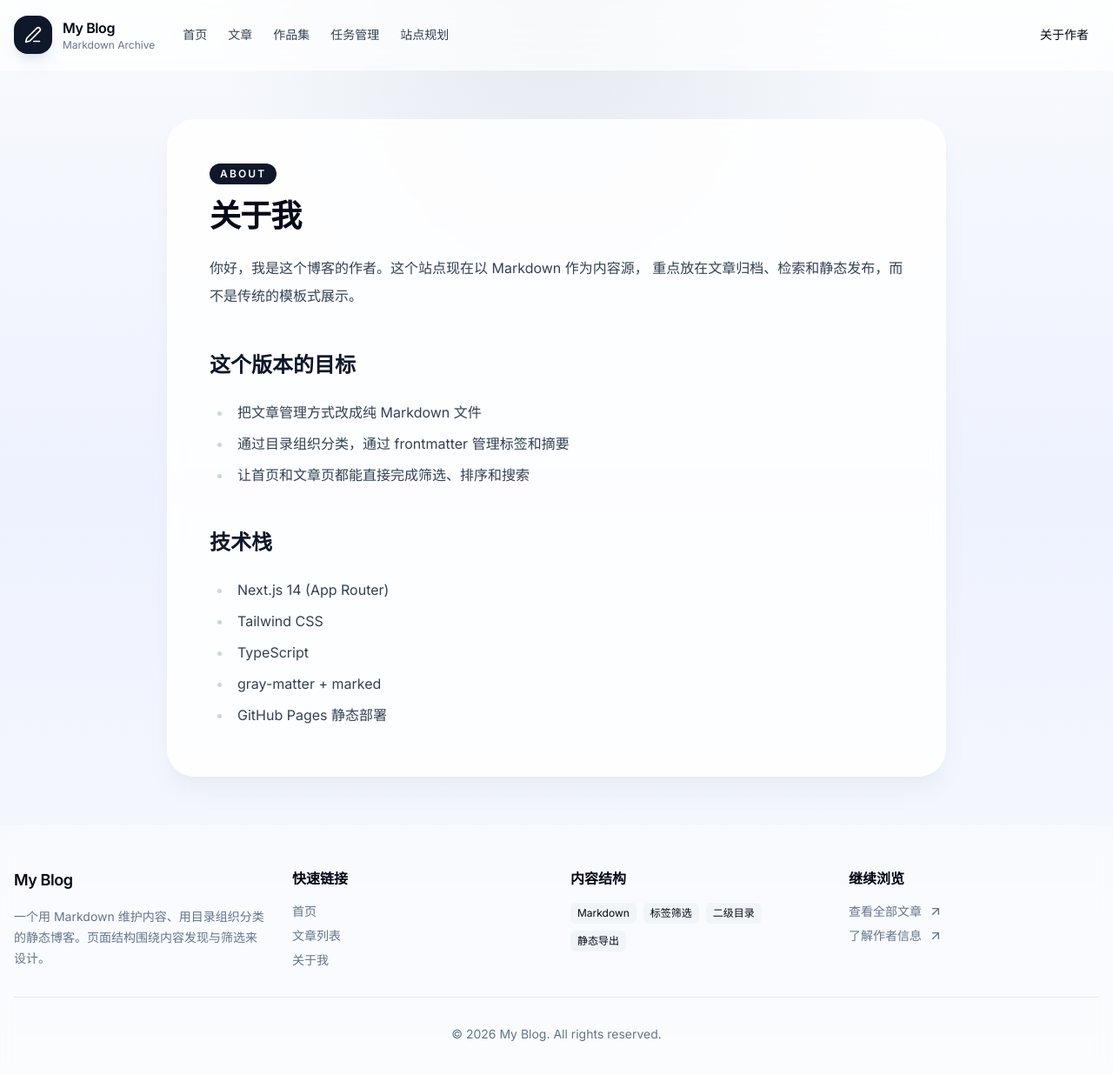
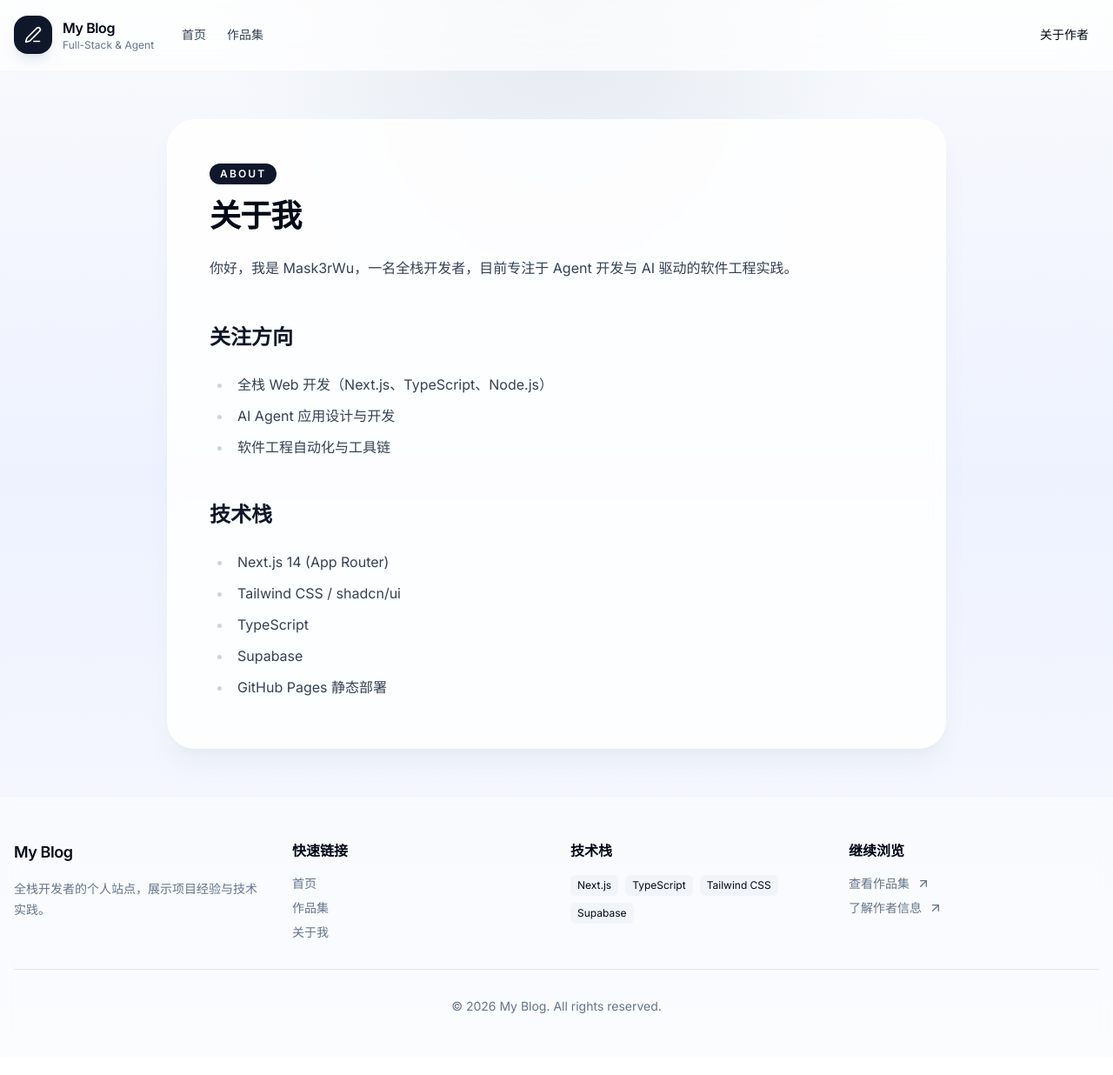
Before and after one commit to Mask3rWu/myBlog, a Next.js app: page /about in a window 1280 px wide. Shown: the top 1236 px of the page at 87% size. After the commit the page ends 1215 px from the top, so only its background shows below. Built offline with nearby package versions, Linux system fonts and the light colour scheme.

Commit message:
refactor(site): 站点定位调整为全栈开发&Agent方向，简化导航结构

```diff
--- a/src/app/about/page.tsx
+++ b/src/app/about/page.tsx
@@ -8,21 +8,20 @@ export default function About() {
         <h1 className="mb-6 text-4xl font-bold tracking-tight">关于我</h1>
         <div className="prose prose-slate max-w-none prose-p:leading-8">
           <p>
-            你好，我是这个博客的作者。这个站点现在以 Markdown 作为内容源，
-            重点放在文章归档、检索和静态发布，而不是传统的模板式展示。
+            你好，我是 Mask3rWu，一名全栈开发者，目前专注于 Agent 开发与 AI 驱动的软件工程实践。
           </p>
-          <h2>这个版本的目标</h2>
+          <h2>关注方向</h2>
           <ul>
-            <li>把文章管理方式改成纯 Markdown 文件</li>
-            <li>通过目录组织分类，通过 frontmatter 管理标签和摘要</li>
-            <li>让首页和文章页都能直接完成筛选、排序和搜索</li>
+            <li>全栈 Web 开发（Next.js、TypeScript、Node.js）</li>
+            <li>AI Agent 应用设计与开发</li>
+            <li>软件工程自动化与工具链</li>
           </ul>
           <h2>技术栈</h2>
           <ul>
             <li>Next.js 14 (App Router)</li>
-            <li>Tailwind CSS</li>
+            <li>Tailwind CSS / shadcn/ui</li>
             <li>TypeScript</li>
-            <li>gray-matter + marked</li>
+            <li>Supabase</li>
             <li>GitHub Pages 静态部署</li>
           </ul>
         </div>
--- a/src/components/author-card.tsx
+++ b/src/components/author-card.tsx
@@ -14,13 +14,9 @@ export default function AuthorCard({ className = '' }: AuthorCardProps) {
         </div>
         <div>
           <p className="text-2xl font-semibold tracking-tight">Mask3rWu</p>
-          <p className="text-sm text-muted-foreground">Agent Developer</p>
+          <p className="text-sm text-muted-foreground">Full-Stack & Agent Developer</p>
         </div>
       </div>
-
-      <p className="rounded-2xl bg-slate-50 px-4 py-3 text-sm leading-7 text-slate-600">
-        喜欢把内容系统、前端体验和静态部署整理成清晰可维护的结构。这个博客主要记录工程实践、技术观察和还算靠谱的折腾结果。
-      </p>
 
       <div className="mt-6 space-y-3 text-sm text-slate-600">
         <div className="flex items-center gap-3 rounded-2xl border border-slate-100 bg-slate-50 px-4 py-3">
@@ -53,12 +49,13 @@ export default function AuthorCard({ className = '' }: AuthorCardProps) {
             <ArrowUpRight className="h-4 w-4 text-slate-400" />
           </a>
         </div>
+
       </div>
 
       <div className="mt-6 border-t border-slate-100 pt-5">
-        <p className="text-sm font-medium text-slate-700">当前站点</p>
+        {/* <p className="text-sm font-medium text-slate-700">当前站点</p> */}
         <p className="mt-2 text-sm leading-7 text-muted-foreground">
-          Markdown 驱动内容，按目录组织文章，文章页支持筛选、排序和搜索。
+          专注全栈开发与 AI Agent 应用，探索软件工程的自动化实践。
         </p>
       </div>
     </div>
--- a/src/components/footer.tsx
+++ b/src/components/footer.tsx
@@ -9,7 +9,7 @@ export function Footer() {
           <div className="space-y-4">
             <h3 className="text-lg font-semibold tracking-tight">My Blog</h3>
             <p className="text-sm leading-6 text-muted-foreground">
-              一个用 Markdown 维护内容、用目录组织分类的静态博客。页面结构围绕内容发现与筛选来设计。
+              全栈开发者的个人站点，展示项目经验与技术实践。
             </p>
           </div>
           <div>
@@ -21,8 +21,8 @@ export function Footer() {
                 </Link>
               </li>
               <li>
-                <Link href="/posts" className="hover:text-primary transition-colors">
-                  文章列表
+                <Link href="/portfolio" className="hover:text-primary transition-colors">
+                  作品集
                 </Link>
               </li>
               <li>
@@ -33,22 +33,22 @@ export function Footer() {
             </ul>
           </div>
           <div>
-            <h4 className="font-semibold mb-4">内容结构</h4>
+            <h4 className="font-semibold mb-4">技术栈</h4>
             <div className="flex flex-wrap gap-2">
-              <span className="rounded-md bg-secondary px-2 py-1 text-xs">Markdown</span>
-              <span className="rounded-md bg-secondary px-2 py-1 text-xs">标签筛选</span>
-              <span className="rounded-md bg-secondary px-2 py-1 text-xs">二级目录</span>
-              <span className="rounded-md bg-secondary px-2 py-1 text-xs">静态导出</span>
+              <span className="rounded-md bg-secondary px-2 py-1 text-xs">Next.js</span>
+              <span className="rounded-md bg-secondary px-2 py-1 text-xs">TypeScript</span>
+              <span className="rounded-md bg-secondary px-2 py-1 text-xs">Tailwind CSS</span>
+              <span className="rounded-md bg-secondary px-2 py-1 text-xs">Supabase</span>
             </div>
           </div>
           <div>
             <h4 className="font-semibold mb-4">继续浏览</h4>
             <div className="space-y-2 text-sm text-muted-foreground">
               <Link
-                href="/posts"
+                href="/portfolio"
                 className="flex items-center gap-2 hover:text-primary transition-colors"
               >
-                查看全部文章
+                查看作品集
                 <ArrowUpRight className="h-4 w-4" />
               </Link>
               <Link
--- a/src/components/navbar.tsx
+++ b/src/components/navbar.tsx
@@ -44,7 +44,7 @@ export function Navbar() {
           </button>
           <Link href="/">
             <span className="block text-base font-semibold tracking-tight">My Blog</span>
-            <span className="block text-xs text-muted-foreground">Markdown Archive</span>
+            <span className="block text-xs text-muted-foreground">Full-Stack & Agent</span>
           </Link>
         </div>
         <nav className="flex flex-1 items-center gap-6">
@@ -55,31 +55,13 @@ export function Navbar() {
             首页
           </Link>
           <Link
-            href="/posts"
-            className="text-sm font-medium text-slate-700 transition-colors hover:text-primary"
-          >
-            文章
-          </Link>
-          <Link
             href="/portfolio"
             className="text-sm font-medium text-slate-700 transition-colors hover:text-primary"
           >
             作品集
           </Link>
-          <Link
-            href="/tasks"
-            className="text-sm font-medium text-slate-700 transition-colors hover:text-primary"
-          >
-            任务管理
-          </Link>
-          <Link
-            href="/roadmap"
-            className="text-sm font-medium text-slate-700 transition-colors hover:text-primary"
-          >
-            站点规划
-          </Link>
         </nav>
-        <div className="hidden items-center gap-3 md:flex">
+        <div className="flex items-center gap-3">
           <Button variant="ghost" size="sm" asChild className="rounded-full">
             <Link href="/about">关于作者</Link>
           </Button>
--- a/src/components/portfolio/project-form.tsx
+++ b/src/components/portfolio/project-form.tsx
@@ -160,7 +160,7 @@ export function ProjectForm({ project, onSubmit, onCancel }: ProjectFormProps) {
             value={formData.role}
             onChange={(e) => setFormData({ ...formData, role: e.target.value })}
             className="w-full px-4 py-2.5 border border-slate-200 rounded-2xl focus:outline-none focus:ring-2 focus:ring-purple-500 focus:border-transparent"
-            placeholder="如：前端开发、项目经理"
+            placeholder="如：全栈开发、Agent开发、项目经理"
           />
         </div>
 
--- a/src/components/portfolio/project-list.tsx
+++ b/src/components/portfolio/project-list.tsx
@@ -1,8 +1,8 @@
 'use client'
 
-import { useEffect, useState, useCallback } from 'react'
+import { useEffect, useState, useCallback, useMemo } from 'react'
 import { createClient } from '@/lib/supabase/client'
-import { PortfolioProject, NewPortfolioProject } from '@/lib/supabase/types'
+import { PortfolioProject } from '@/lib/supabase/types'
 import { ProjectItem } from './project-item'
 import { ProjectForm } from './project-form'
 import { useAuth } from '@/contexts/auth-context'
@@ -12,7 +12,7 @@ export function ProjectList() {
   const [projects, setProjects] = useState<PortfolioProject[]>([])
   const [loading, setLoading] = useState(true)
   const [showForm, setShowForm] = useState(false)
-  const supabase = createClient()
+  const supabase = useMemo(() => createClient(), [])
   const { user } = useAuth()
 
   const fetchProjects = useCallback(async () => {
--- a/src/components/posts-explorer.tsx
+++ b/src/components/posts-explorer.tsx
@@ -136,7 +136,7 @@ export function PostsExplorer({
                   </div>
                   <div className="flex items-center justify-between border-t border-slate-100 pt-4">
                     <p className="text-sm text-muted-foreground">
-                      Markdown frontmatter 驱动的文章元数据
+                      文章元数据
                     </p>
                     <Button asChild variant="ghost" className="px-0 text-sm">
                       <Link href={`/posts/${post.slug}`}>阅读全文</Link>
@@ -175,7 +175,7 @@ export function PostsExplorer({
           <CardHeader>
             <CardTitle className="text-lg">筛选文章</CardTitle>
             <CardDescription>
-              右侧筛选器基于 Markdown frontmatter 的标题、日期、标签和目录分类。
+              按标题、日期、标签和分类筛选文章。
             </CardDescription>
           </CardHeader>
           <CardContent className="space-y-5">
```
Also changed, not shown: src/app/page.tsx (+8 -40 lines), src/components/hero-section.tsx (+4 -4 lines), src/contexts/auth-context.tsx (+7 -3 lines).
